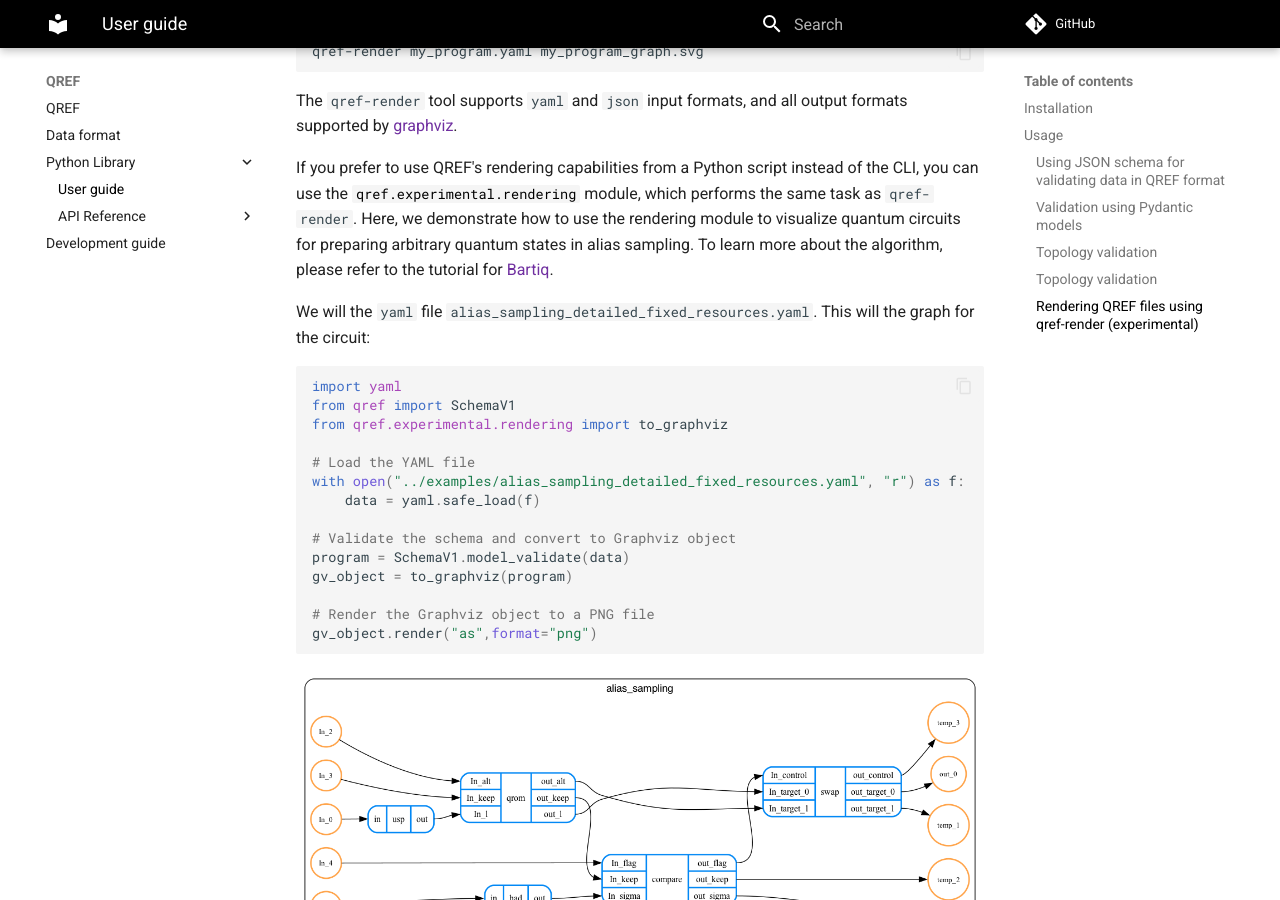
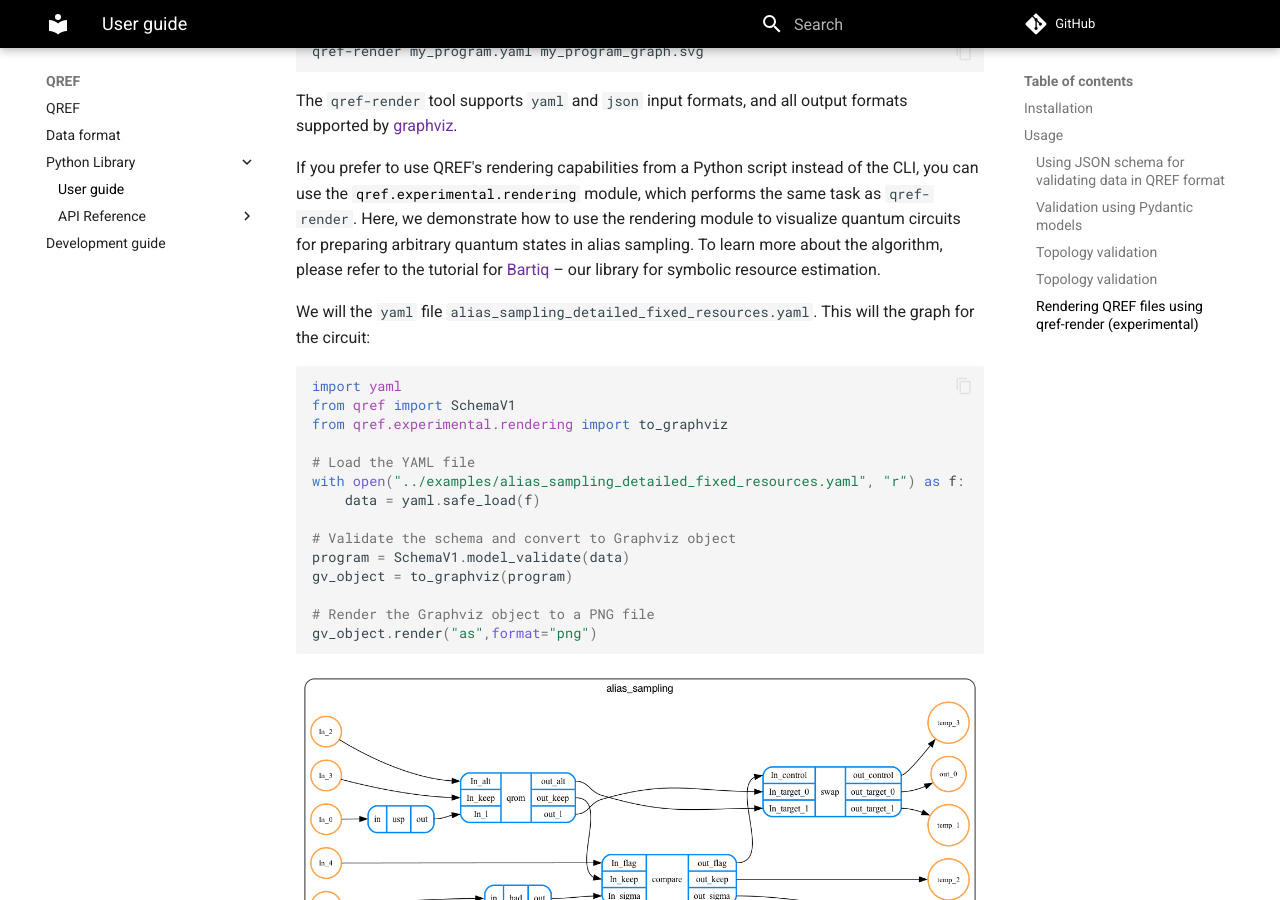
Before and after one commit to PsiQ/qref, an MkDocs documentation site: the page built from docs/library/userguide.md, in a window 1280 px wide and 900 px high, scrolled down 2446 px. Built offline with MkDocs 1.6.1 and Material for MkDocs 9.7.7, drawn with Linux system fonts in a browser that asks for light colours; comment, search, counter and statistics services are not loaded; the version menu is left out.

Commit message:
Update docs/library/userguide.md
Co-authored-by: Michał Stęchły <michal.stechly@gmail.com>

```diff
--- a/docs/library/userguide.md
+++ b/docs/library/userguide.md
@@ -118,7 +118,7 @@ qref-render my_program.yaml my_program_graph.svg
 The `qref-render` tool supports `yaml` and `json` input formats, and all
 output formats supported by [graphviz](https://graphviz.org/).
 
-If you prefer to use QREF's rendering capabilities from a Python script instead of the CLI, you can use the [`qref.experimental.rendering`](qref.experimental.rendering) module,  which performs the same task as `qref-render`. Here, we demonstrate how to use the rendering module to visualize quantum circuits for preparing arbitrary quantum states in alias sampling. To learn more about the algorithm, please refer to the tutorial for [Bartiq](https://psiq.github.io/bartiq/latest/tutorials/02_alias_sampling_basic/).
+If you prefer to use QREF's rendering capabilities from a Python script instead of the CLI, you can use the [`qref.experimental.rendering`](qref.experimental.rendering) module,  which performs the same task as `qref-render`. Here, we demonstrate how to use the rendering module to visualize quantum circuits for preparing arbitrary quantum states in alias sampling. To learn more about the algorithm, please refer to the tutorial for [Bartiq](https://psiq.github.io/bartiq/latest/tutorials/02_alias_sampling_basic/) – our library for symbolic resource estimation.
 
 We will the `yaml` file `alias_sampling_detailed_fixed_resources.yaml`. This will the graph for the circuit:
 
```
